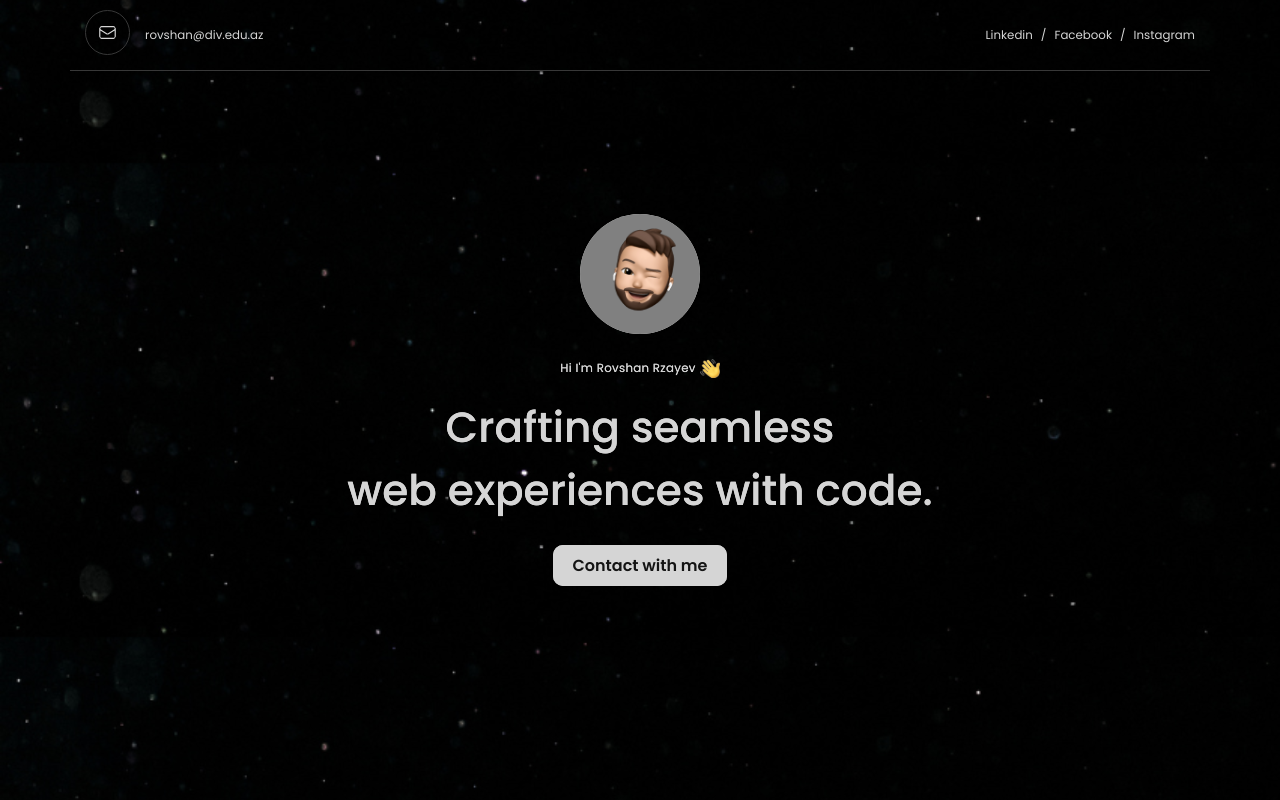
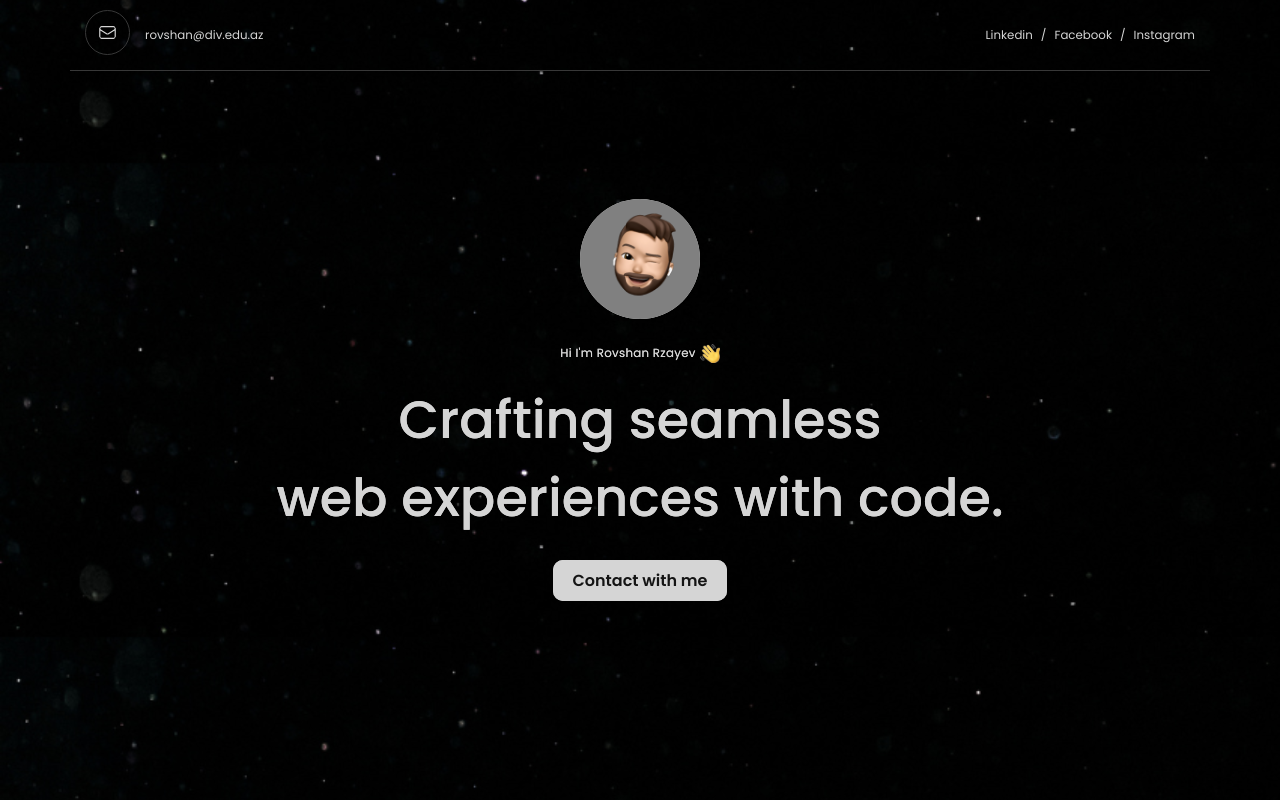
Before and after one commit to rovsenrza/Portfolio, a React (Vite) app: page / in a window 1280 px wide. Shown: the top 800 px of the page. Built offline with nearby package versions, Linux system fonts and the light colour scheme.

Commit message:
Update App.css

```diff
--- a/src/App.css
+++ b/src/App.css
@@ -228,7 +228,7 @@ a{text-decoration: underline;}}
     width: 960px;
   }
   .banner_inner h1 {
-    font-size: 3.3vw;
+    font-size: 4.1vw !important;
     font-weight: 500;
   }
 }
```
